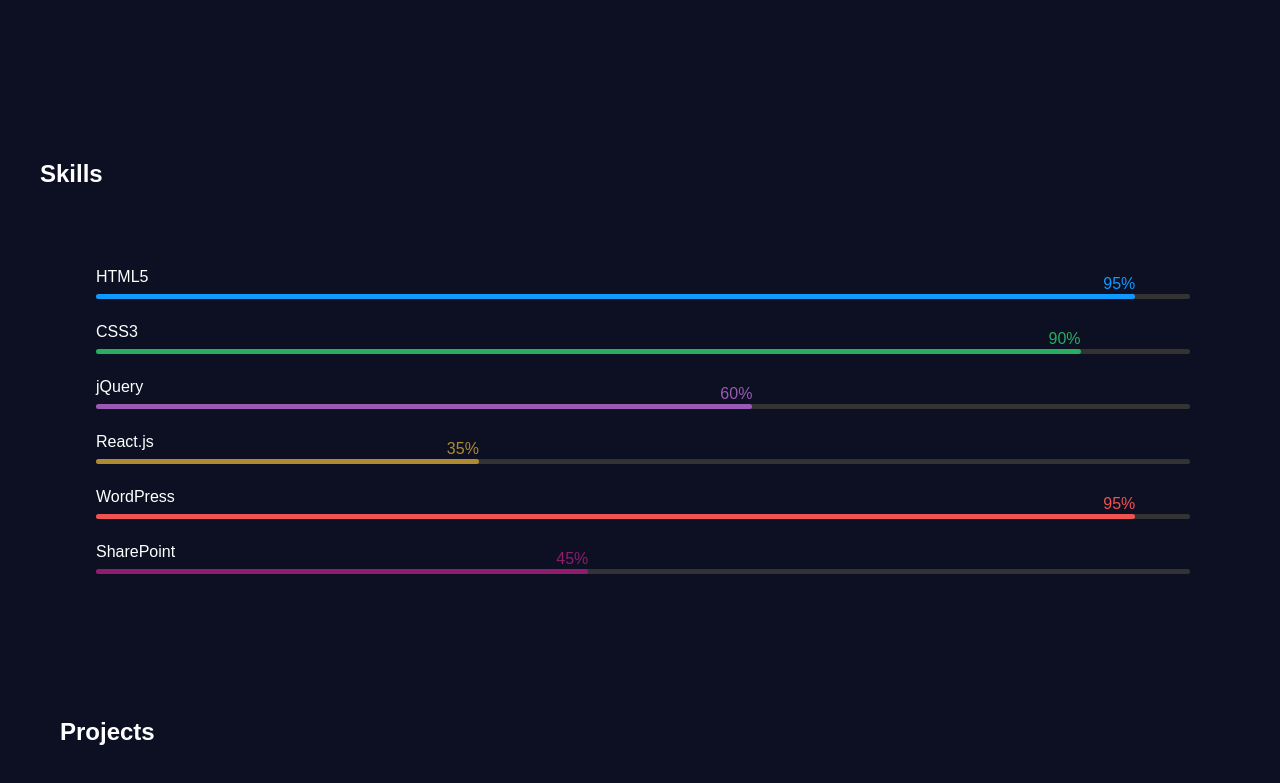
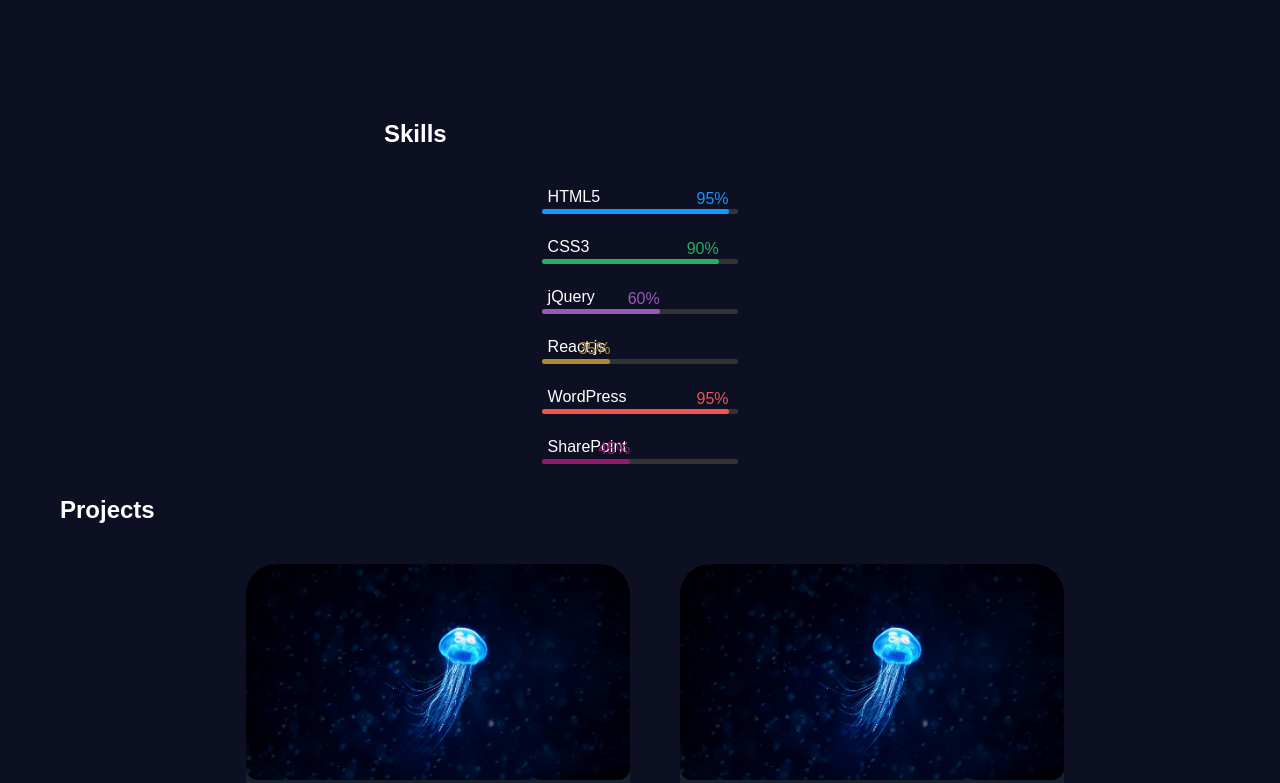
Before and after one commit to rodrigogz64/portfolio, a plain HTML site: page index.html in a window 1280 px wide. Shown: the part 680-1463 px from the top of the page. Drawn offline with nearby package versions, Linux system fonts and the light colour scheme.

Commit message:
Add files via upload

```diff
--- a/Style.css
+++ b/Style.css
@@ -264,36 +264,42 @@ body{
 }
 
 /* ------- Graph ------- */
-.skills-container ul {
-  list-style-type: none;
-}
-#skills {
+
+.Skills {
   margin: 40px;
   display: flex;
   flex-direction: column;
   justify-content: center;
+}
+
+ul {
+  list-style-type: none;
+}
+#skills {
+  margin: 0 auto;
+  width: 40%;
 }
 #skills li {
   position: relative;
   margin-bottom: 32px;
   padding-left: 6px;
 }
+.bar_container,
+.bar {
+  position: absolute;
+  left: 0;
+  height: 5px;
+  border-radius: 5px;
+  content: "";
+}
 .bar_container {
-  position: relative;
   bottom: -8px;
   width: 100%;
   background-color: #333;
   text-align: right;
-  height: 5px;
-  border-radius: 5px;
 }
 .bar {
-  position: absolute;
-  left: 0;
   top: 0;
-  height: 100%;
-  border-radius: 5px;
-  background-color: #19f;
 }
 .pct {
   position: absolute;
```
